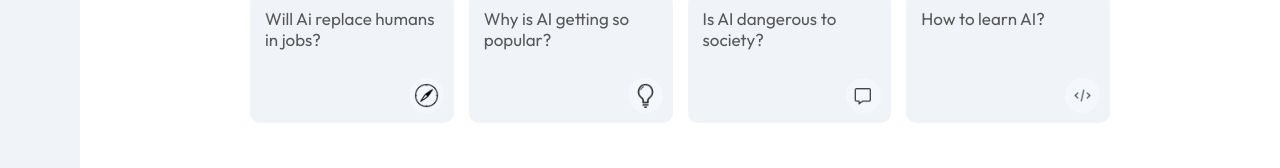
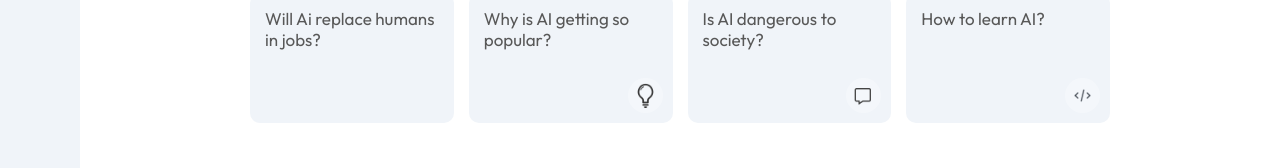
Before and after one commit to yoursandeshshrestha/Ai-for-students, a React (Vite) app: page / in a window 1280 px wide. Shown: the part 377-545 px from the top of the page. Built offline with nearby package versions, Linux system fonts and the light colour scheme.

Commit message:
first commit

```diff
--- a/src/components/main/Main.jsx
+++ b/src/components/main/Main.jsx
@@ -48,7 +48,7 @@ function Main() {
                 }
               >
                 <p>Will Ai replace humans in jobs?</p>
-                <img src={assets.compass_icon} alt="compass icon" />
+                {/* <img src={assets.compass_icon} alt="compass icon" /> */}
               </div>
               <div
                 className="card"
```
